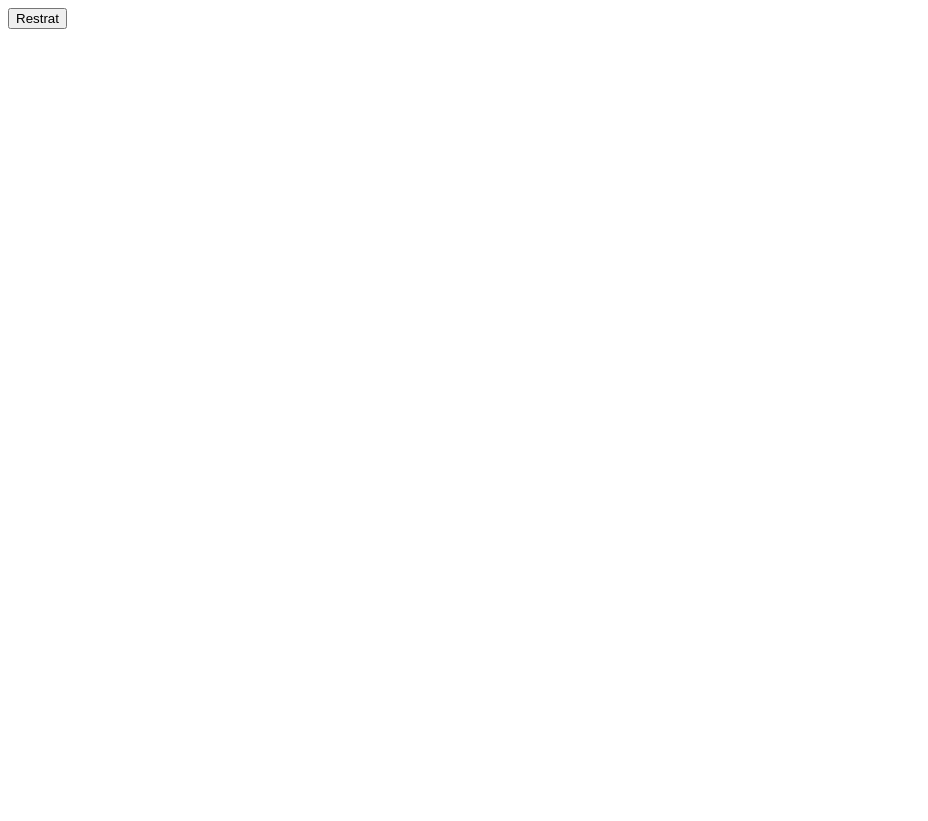
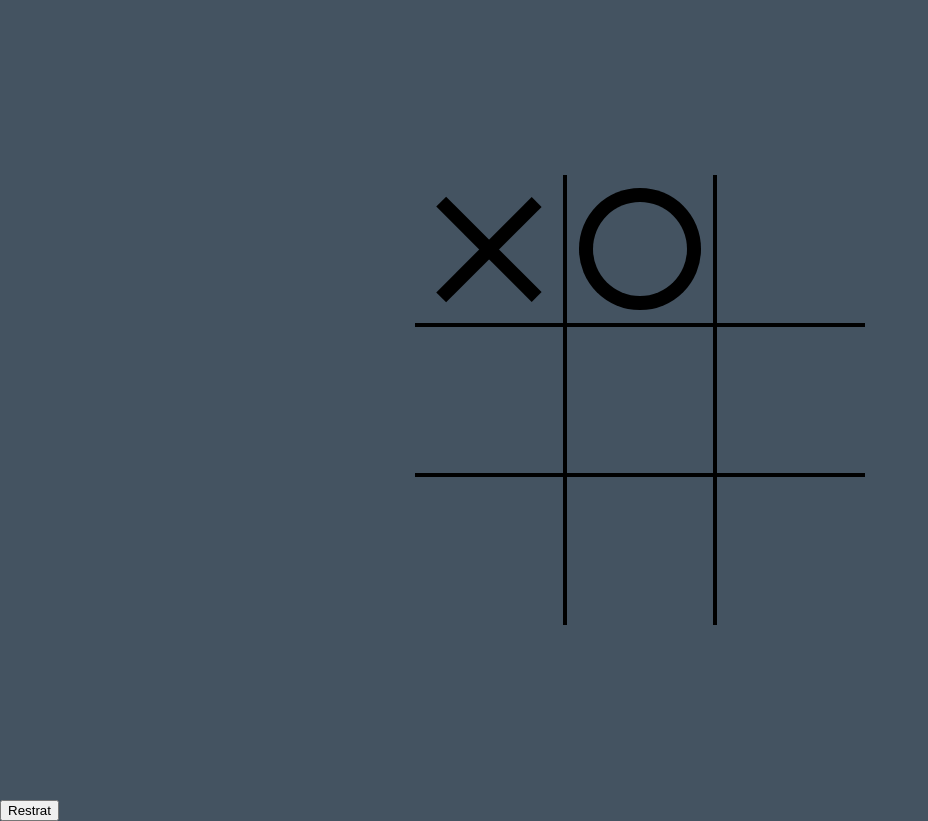
Before and after one commit to Axxxll/Tic-Tac-Toe-Game, a plain HTML site: page index.html in a window 1280 px wide. Shown: the whole page, without its empty margins (0-928 px from the left). Before the commit the page ends 800 px from the top, so only its background shows below. Drawn offline with Linux system fonts and the light colour scheme.

Commit message:
Implementing the css
As I want to focus on the logic primarily the css has been almost fully
copied from Kyle / Web Dev Simplified:
https://www.youtube.com/watch?v=Y-GkMjUZsmM&ab_channel=WebDevSimplified

```diff
--- a/index.html
+++ b/index.html
@@ -11,9 +11,9 @@
 </head>
 
 <body>
-    <div class="board" id="board">
-        <div class="cell" data-cell></div>
-        <div class="cell" data-cell></div>
+    <div class="board circle" id="board">
+        <div class="cell x" data-cell></div>
+        <div class="cell circle" data-cell></div>
         <div class="cell" data-cell></div>
         <div class="cell" data-cell></div>
         <div class="cell" data-cell></div>
@@ -22,8 +22,8 @@
         <div class="cell" data-cell></div>
         <div class="cell" data-cell></div>
     </div>
-    <div class="endage-message">
-        <div data-engame-message-text></div>
+    <div class="endgame-message" id="endgameMessage">
+        <div data-endgame-message-text></div>
         <button id="restartBtn">Restrat</button>
     </div>
 </body>
--- a/style.css
+++ b/style.css
@@ -0,0 +1,112 @@
+*,
+*::after,
+*::before {
+    box-sizing: border-box;
+}
+
+body {
+    margin: 0;
+    background-color: rgb(68, 83, 97);
+    overflow: hidden;
+}
+
+:root {
+    --cell-sice: 150px;
+    --mark-size: calc(var(--cell-sice) * .9)
+}
+
+.board {
+    height: 100vh;
+    width: 100vw;
+    display: grid;
+    justify-content: center;
+    align-content: center;
+    justify-items: center;
+    align-items: center;
+    grid-template-columns: repeat(3, auto);
+}
+
+.cell {
+    width: var(--cell-sice);
+    height: var(--cell-sice);
+    border: 2px solid black;
+    display: flex;
+    justify-content: center;
+    align-items: center;
+    position: relative;
+    cursor: pointer;
+}
+
+.cell:first-child,
+.cell:nth-child(2),
+.cell:nth-child(3) {
+    border-top: none;
+}
+
+.cell:nth-child(3n + 1) {
+    border-left: none;
+}
+
+.cell:nth-child(3n + 3) {
+    border-right: none;
+}
+
+.cell:last-child,
+.cell:nth-child(8),
+.cell:nth-child(7) {
+    border-bottom: none;
+}
+
+.cell.x::before,
+.cell.x::after,
+.cell.circle::before {
+    background-color: black;
+}
+
+.board.x .cell:not(.x):not(.circle):hover::before,
+.board.x .cell:not(.x):not(.circle):hover::after,
+.board.circle .cell:not(.x):not(.circle):hover::before {
+    background-color: rgb(43, 54, 61);
+}
+
+.cell.x::before,
+.cell.x::after,
+.board.x .cell:not(.x):not(.circle):hover::before,
+.board.x .cell:not(.x):not(.circle):hover::after {
+    content: "";
+    position: absolute;
+    width: calc(var(--mark-size) * .10);
+    height: var(--mark-size);
+}
+
+.cell.x::before,
+.board.x .cell:not(.x):not(.circle):hover::before {
+    transform: rotate(45deg);
+}
+
+.cell.x::after,
+.board.x .cell:not(.x):not(.circle):hover::after {
+    transform: rotate(-45deg);
+}
+
+.cell.circle::before,
+.cell.circle::after,
+.board.circle .cell:not(.x):not(.circle):hover::before,
+.board.circle .cell:not(.x):not(.circle):hover::after {
+    content: "";
+    position: absolute;
+    border-radius: 50%;
+}
+
+.cell.circle::before,
+.board.circle .cell:not(.x):not(.circle):hover::before {
+    width: calc(var(--mark-size) * .9);
+    height: calc(var(--mark-size) * .9);
+}
+
+.cell.circle::after,
+.board.circle .cell:not(.x):not(.circle):hover::after {
+    width: calc(var(--mark-size) * .7);
+    height: calc(var(--mark-size) * .7);
+    background-color: rgb(68, 83, 97);
+}
```
